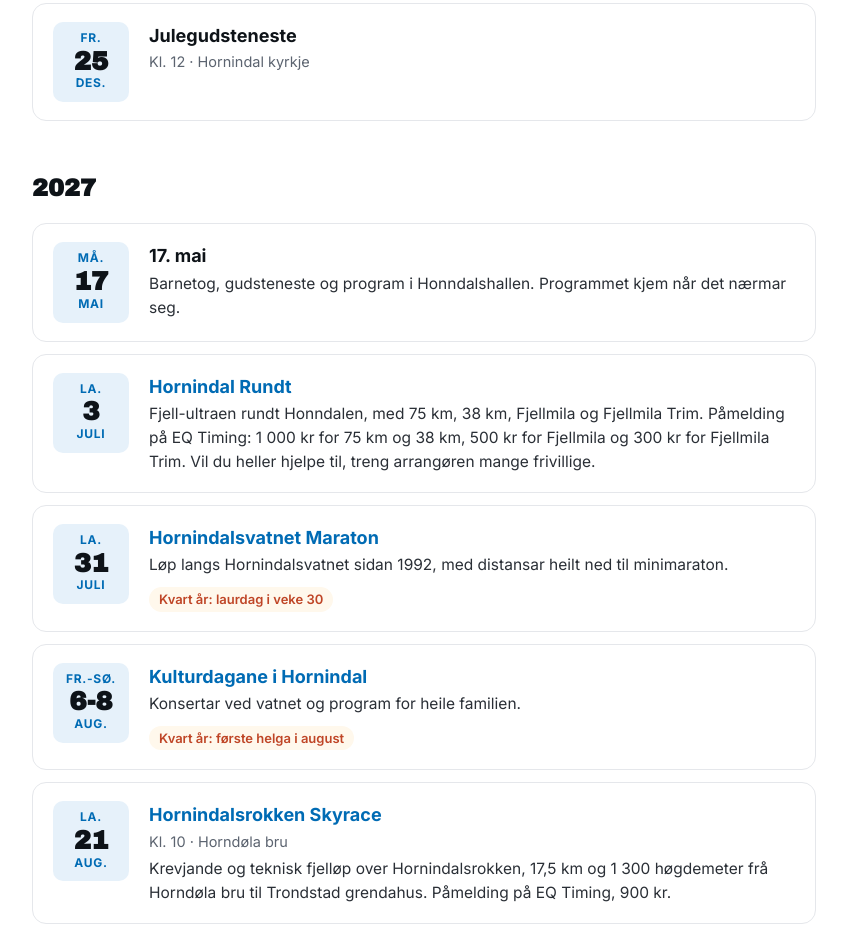
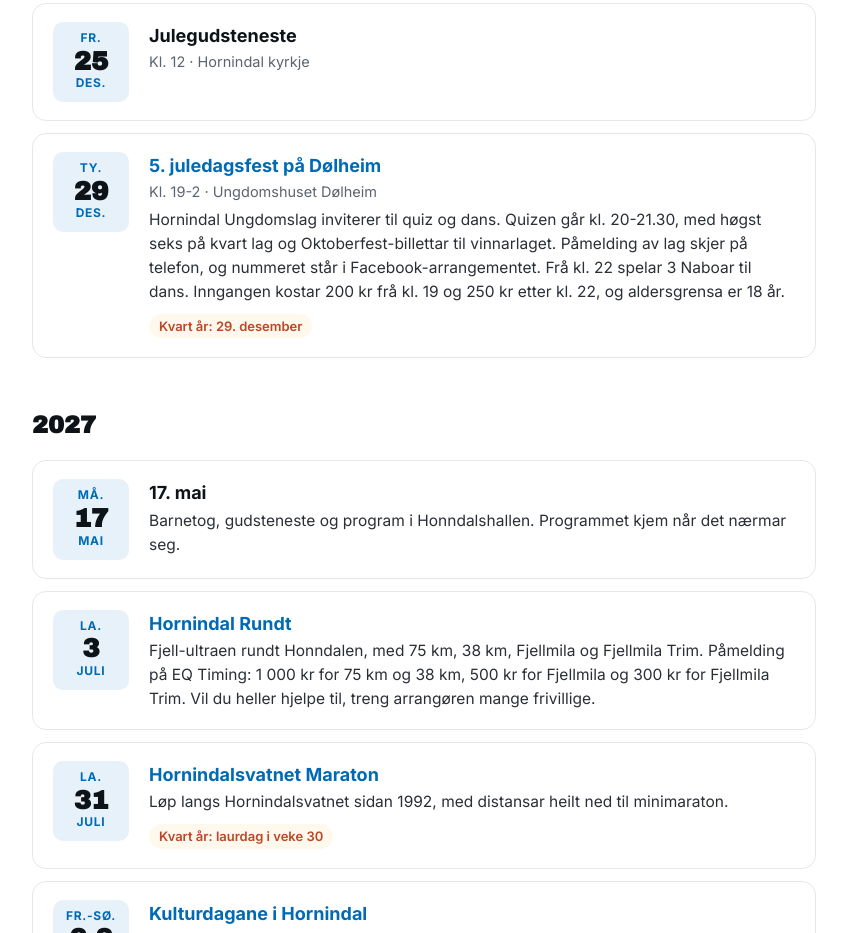
Before and after one commit to anderslo/hornindal514-utvikling, a plain HTML site: page kva-skjer.html in a window 1280 px wide. Shown: the part 2611-3544 px from the top of the page, without its empty margins (42-889 px from the left). Drawn offline with Linux system fonts and the light colour scheme.

Commit message:
Kva skjer: 5. juledagsfest på Dølheim 29.12
Quiz og dans med Hornindal Ungdomslag, frå Facebook-arrangementet.
Telefonnummeret for påmelding er utelate, lenkja går til arrangementet.

Co-Authored-By: Claude Opus 5.5 <noreply@anthropic.com>
Claude-Session: https://claude.ai/code/session_015BCjM3EeWdaYDTeJUiqrpz

```diff
--- a/kva-skjer.html
+++ b/kva-skjer.html
@@ -253,6 +253,15 @@
             <div>
               <h4>Julegudsteneste</h4>
               <p class="agenda-meta">Kl. 12 · Hornindal kyrkje</p>
+            </div>
+          </li>
+          <li data-slutt="2026-12-29">
+            <time datetime="2026-12-29"><span>ty.</span><span class="agenda-dag">29</span><span>des.</span></time>
+            <div>
+              <h4><a href="https://www.facebook.com/events/28803149556054677/" target="_blank" rel="noopener noreferrer">5. juledagsfest på Dølheim</a></h4>
+              <p class="agenda-meta">Kl. 19-2 · Ungdomshuset Dølheim</p>
+              <p>Hornindal Ungdomslag inviterer til quiz og dans. Quizen går kl. 20-21.30, med høgst seks på kvart lag og Oktoberfest-billettar til vinnarlaget. Påmelding av lag skjer på telefon, og nummeret står i Facebook-arrangementet. Frå kl. 22 spelar 3&nbsp;Naboar til dans. Inngangen kostar 200 kr frå kl. 19 og 250 kr etter kl. 22, og aldersgrensa er 18 år.</p>
+              <p class="agenda-regel">Kvart år: 29. desember</p>
             </div>
           </li>
         </ol>
```
Also changed, not shown: 1 other file.
